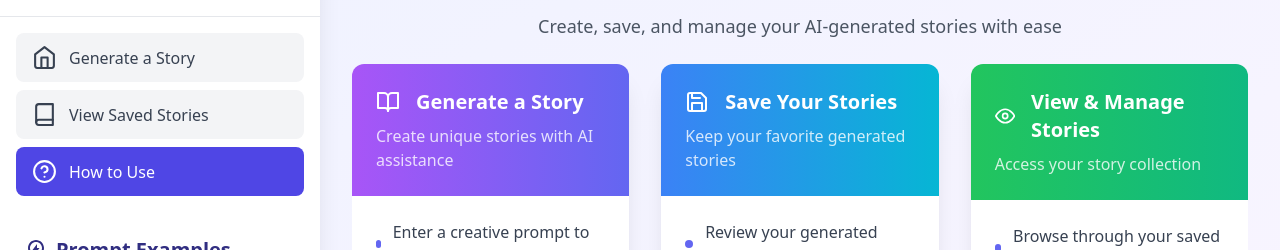
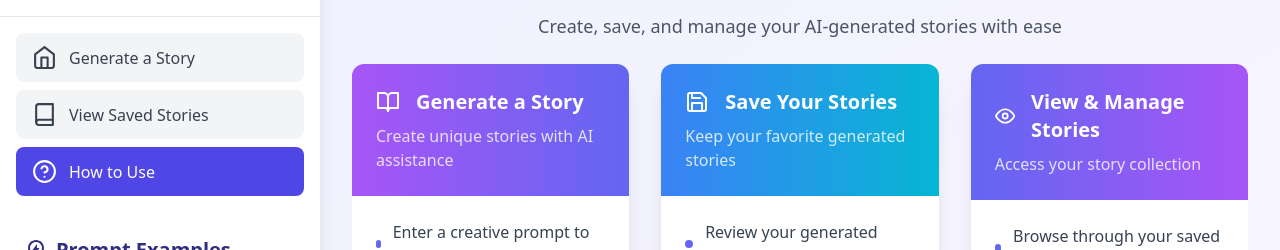
Before and after one commit to Adamb7rr/Storyo, a React (Vite) app in the folder frontend/: page / in a window 1280 px wide. Both pictures are taken after a click on the button "How to Use". Shown: the part 176-426 px from the top of the page. Built offline with nearby package versions, Linux system fonts and the light colour scheme; no server answers.

Commit message:
update howToUse

```diff
--- a/frontend/src/components/HowToUse.jsx
+++ b/frontend/src/components/HowToUse.jsx
@@ -38,7 +38,7 @@ const HowToUse = ({ theme }) => {
         "Share stories with others",
         "Organize your stories by categories"
       ],
-      color: "from-green-500 to-emerald-500"
+      color: "from-indigo-500 to-purple-500"
     }
   ];
 
@@ -81,7 +81,7 @@ const HowToUse = ({ theme }) => {
       </motion.div>
 
       {/* Scrollable Content Section */}
-      <div className={`max-h-[63vh] overflow-y-auto`}>
+      <div className={` overflow-y-auto`}>
         {/* Features Grid */}
         <div className="grid md:grid-cols-3 gap-8 mb-6">
           {features.map((feature, index) => (
@@ -180,7 +180,7 @@ const HowToUse = ({ theme }) => {
           <p className={`text-sm ${
             theme === 'dark' ? 'text-gray-400' : 'text-gray-600'
           }`}>
-            Need more help? Contact our support team or visit our documentation.
+            Need more help? Read the documentation  <a  className='text-lg text-sky-600 dark:text-indigo-600' href="https://github.com/Adamb7rr/Storyo/blob/main/README.md">Here📄</a>.
           </p>
         </motion.div>
       </div>
```
